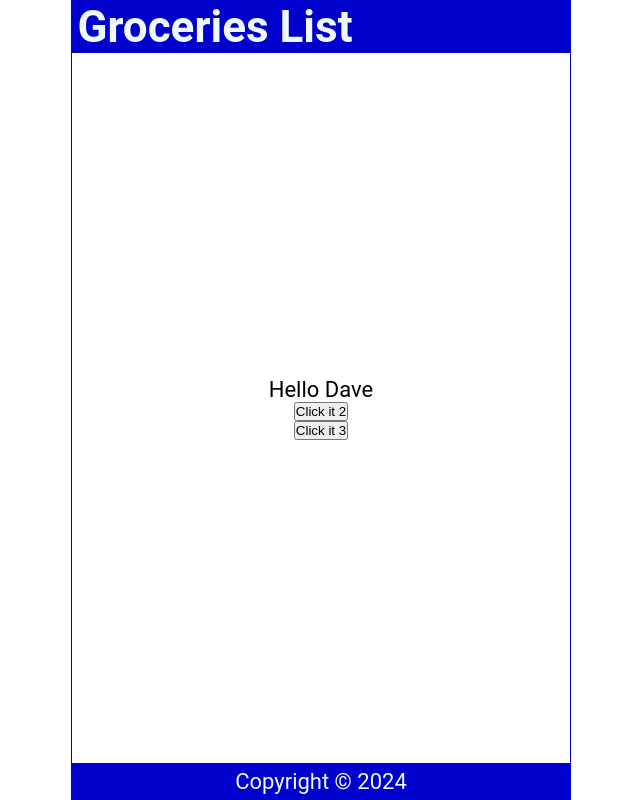
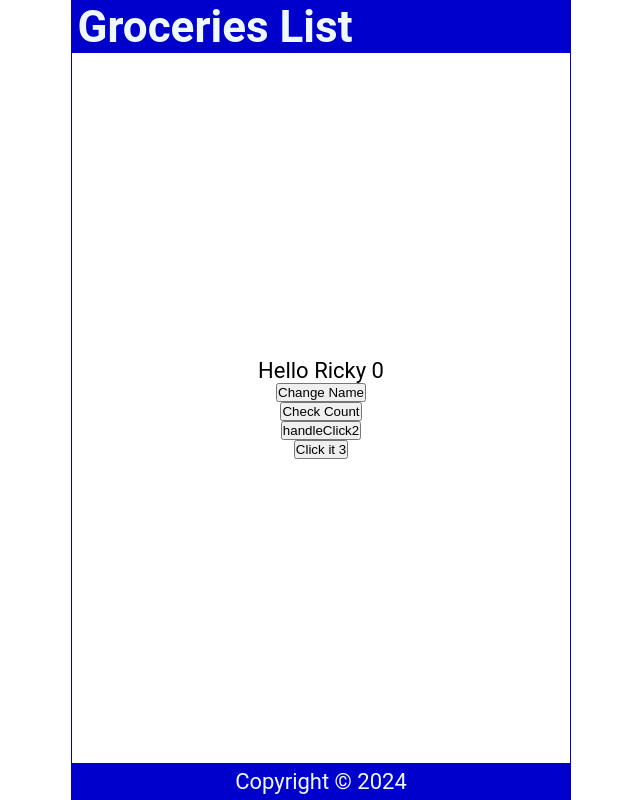
Before and after one commit to jnat01/react01, a React (Create React App) app: page / in a window 1280 px wide. Shown: the whole page, without its empty margins (319-959 px from the left). Built offline with nearby package versions, Linux system fonts and the light colour scheme.

Commit message:
C6 useState

```diff
--- a/src/Content.js
+++ b/src/Content.js
@@ -1,18 +1,26 @@
-import React from 'react'
+import {React, useState} from 'react'
 
 const Content = () => {
+  const [name, setName] = useState('Ricky')
+  const [count, setCount] = useState(0)
+
   const handleNameChange = () => {
     const names = ['Bob', 'Dave', 'Jim']
     const int = Math.floor(Math.random() * 3)
-    return names[int]
+    setName(names[int])
   }
 
   const handleClick = () => {
-    console.log('you clicked it')
+    setCount(count + 1)
+    /**
+     *  current value of state enters the function, even if you use a setter
+     *  the value of the currentState is what is logged
+     * */
+    console.log(count)
   }
 
-  const handleClick2 = (name) => {
-    console.log(`hello ${name}`)
+  const handleClick2 = () => {
+    console.log(count)
   }
 
   const handleClick3 = (e) => {
@@ -22,10 +30,16 @@ const Content = () => {
   return (
     <main>
       <p onDoubleClick={handleClick}>
-        Hello { handleNameChange() }
+        Hello { name } { count }
       </p>
-      <button onClick={() => handleClick2('Foo')}>
-        Click it 2
+      <button onClick={handleNameChange}>
+        Change Name
+      </button>
+      <button onClick={handleClick}>
+        Check Count
+      </button>
+      <button onClick={handleClick2}>
+        handleClick2
       </button>
       <button onClick={(e) => handleClick3(e)}>
         Click it 3
```
